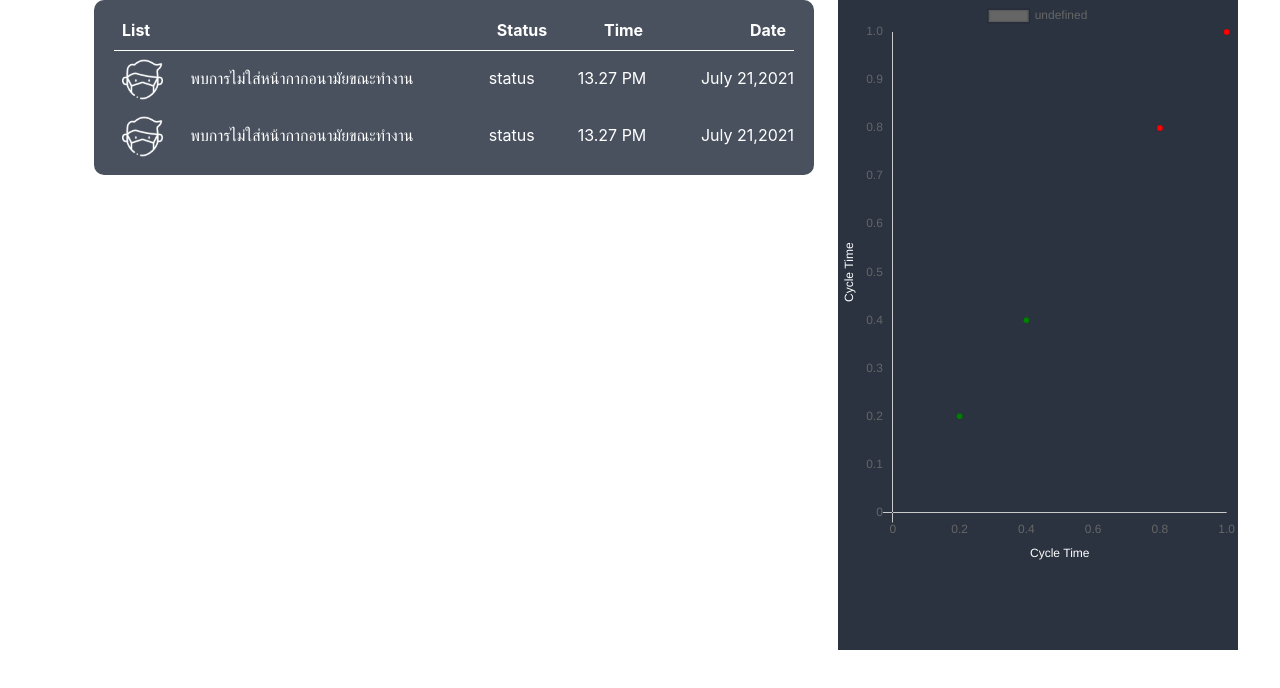
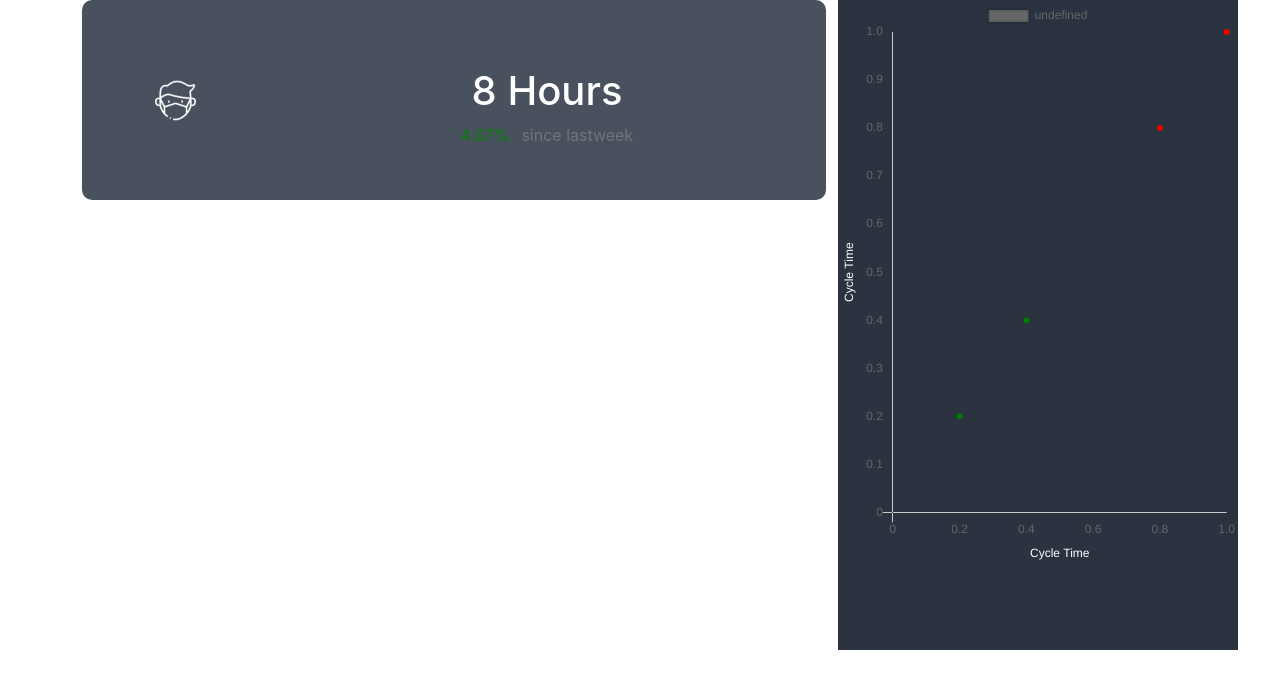
Before and after one commit to pawutj/true_startup_front, a React (Create React App) app: page / in a window 1280 px wide. Shown: the top 688 px of the page. Built offline with nearby package versions, Linux system fonts and the light colour scheme; the HTML template or start-up script is replaced by a standard one.

Commit message:
change props

```diff
--- a/src/App.js
+++ b/src/App.js
@@ -8,6 +8,7 @@ import StatusTable from "./StatusTable";
 import iconimg1 from "./asset/iconimg1.svg"
 import TableRow from "./StatusTableRow"
 import tablecon1 from "./asset/tableIcon1.svg"
+import StatusCardComponent from "./StatusCardComponent";
 const color2 = "#2B3340";
 const data = {
   datasets: [
@@ -52,10 +53,12 @@ function App() {
         <div class="container">
           <div class="row">
             <div class="col-sm-8">
-              <StatusTable >
+              {/* <StatusTable >
                 <TableRow icon={tablecon1} found="พบการไม่ใส่หน้ากากอนามัยขณะทำงาน" status="status" time="13.27 PM" date="July 21,2021"> </TableRow>
                 <TableRow icon={tablecon1} found="พบการไม่ใส่หน้ากากอนามัยขณะทำงาน" status="status" time="13.27 PM" date="July 21,2021"> </TableRow>
-              </StatusTable>
+              </StatusTable> */}
+              <StatusCardComponent Logo={tablecon1} h1txt="8 Hours" percent="4.07%" color="g"></StatusCardComponent>
+
 
 
             </div>
--- a/src/StatusCardComponent.js
+++ b/src/StatusCardComponent.js
@@ -2,14 +2,14 @@ import "./App.css";
 import { useState } from "react";
 import Logo from "./logo.svg"
 
-function StatusCardComponent(props) {
+function StatusCardComponent({Logo,h1txt,color,percent}) {
   return (
     <div className="cardBG statusCard row">
-        <div class="col-sm-3 statusCardItem"><img src={props.Logo} /></div>
+        <div class="col-sm-3 statusCardItem"><img src={Logo} /></div>
         <div class="col-sm-9 statusCardItem">
-          <h1>{props.h1txt}</h1>
+          <h1>{h1txt}</h1>
           <p className="subtxt">
-            <span className={props.color ==="g"?"colorGreen":"colorRed"} style={{marginRight:"0.75em"}}>{props.percent}</span>
+            <span className={color ==="g"?"colorGreen":"colorRed"} style={{marginRight:"0.75em"}}>{percent}</span>
             since lastweek
           </p>
 
--- a/src/StatusTableRow.js
+++ b/src/StatusTableRow.js
@@ -2,14 +2,14 @@ import "./App.css";
 import { useState } from "react";
 import tablecon1 from "./asset/tableIcon1.svg"
 
-function StatusTableRow(props) {
+function StatusTableRow({icon,found,status,time,date}) {
   return (
     <tr >
-      <th scope="row"><img src={props.icon} /></th>
-      <td className="padding15" >{props.found}</td>
-      <td className="padding15" >{props.status}</td>
-      <td className="padding15" >{props.time}</td>
-      <td className="padding15" style={{textAlign:"right"}}>{props.date}</td>
+      <th scope="row"><img src={icon} /></th>
+      <td className="padding15" >{found}</td>
+      <td className="padding15" >{status}</td>
+      <td className="padding15" >{time}</td>
+      <td className="padding15" style={{textAlign:"right"}}>{date}</td>
     </tr>
 
   );
```
